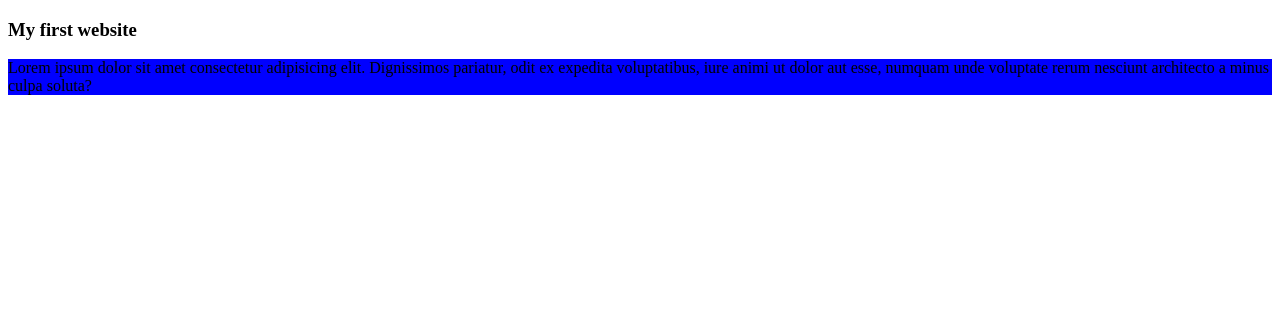
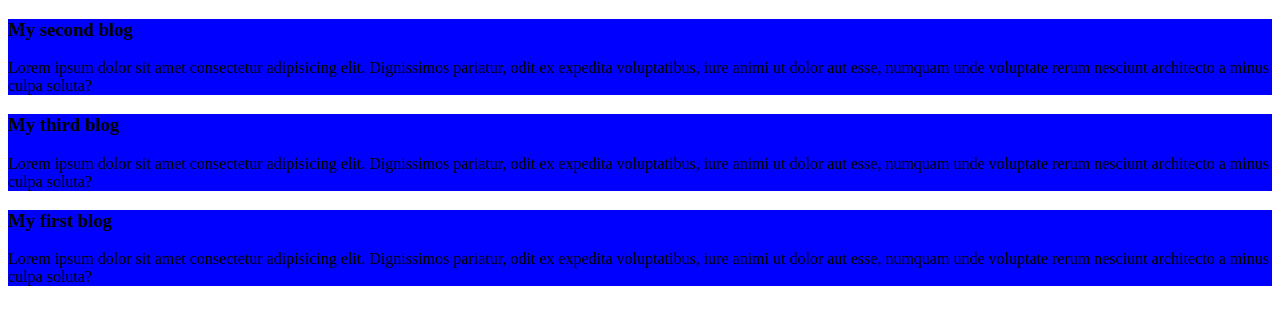
Before and after one commit to Insana343/My-simple-website, a plain HTML site: page index.html in a window 1280 px wide. Drawn offline with Linux system fonts and the light colour scheme.

Commit message:
added the second and third blog

```diff
--- a/index.html
+++ b/index.html
@@ -7,8 +7,16 @@
     <link rel="stylesheet" href="style/blog.css">
 </head>
 <body>
-    <h3>My first website</h3>
     <div>
+    <h3>My second blog</h3>
+    <p>Lorem ipsum dolor sit amet consectetur adipisicing elit. Dignissimos pariatur, odit ex expedita voluptatibus, iure animi ut dolor aut esse, numquam unde voluptate rerum nesciunt architecto a minus culpa soluta?</p>
+    </div>
+    <div>
+    <h3>My third blog</h3>
+    <p>Lorem ipsum dolor sit amet consectetur adipisicing elit. Dignissimos pariatur, odit ex expedita voluptatibus, iure animi ut dolor aut esse, numquam unde voluptate rerum nesciunt architecto a minus culpa soluta?</p>
+    </div>
+    <div>
+    <h3>My first blog</h3>
     <p>Lorem ipsum dolor sit amet consectetur adipisicing elit. Dignissimos pariatur, odit ex expedita voluptatibus, iure animi ut dolor aut esse, numquam unde voluptate rerum nesciunt architecto a minus culpa soluta?</p>
     </div>
 </body>
```
